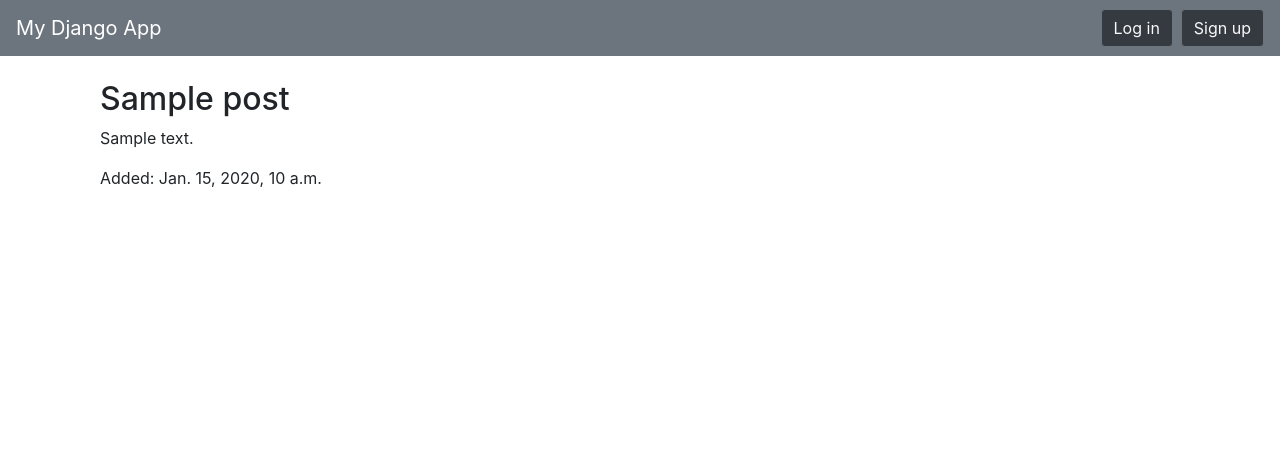
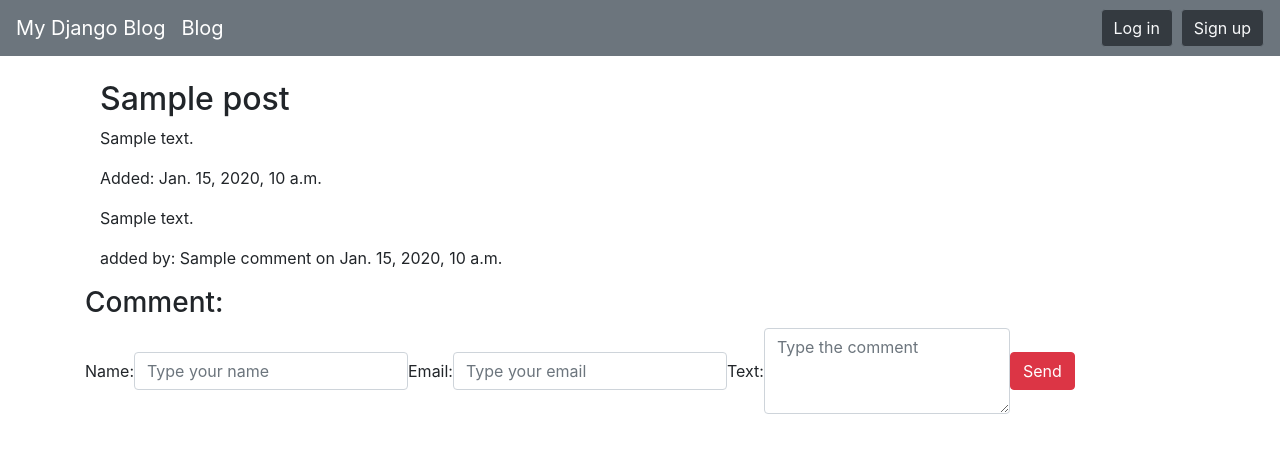
Before and after one commit to Jotest-account/django-blog-app, a Django app: template templates/blog/post_detail.html in a window 1280 px wide. Shown: the top 453 px of the page. Run offline with Django 3.2, Linux system fonts and the light colour scheme; the template is opened without the code that fills it: most values are stand-ins (such as "Sample title", 1, 10 or a date in 2020); some libraries are stand-ins or nearby versions.

Commit message:
Update to comments and convert from pipenv to pip

```diff
--- a/blog/admin.py
+++ b/blog/admin.py
@@ -1,6 +1,6 @@
 from django.contrib import admin
 
-from .models import Post
+from .models import Post, Comment
 
 
 class PostAdmin(admin.ModelAdmin):
@@ -10,3 +10,4 @@ class PostAdmin(admin.ModelAdmin):
 
 
 admin.site.register(Post, PostAdmin)
+admin.site.register(Comment)
--- a/blog/urls.py
+++ b/blog/urls.py
@@ -1,8 +1,9 @@
 from django.urls import path
 
-from .views import PostListView, PostDetailView
+from .views import PostListView, PostDetailView, CommentCreateView
 
 urlpatterns = [
     path('<slug:slug>', PostDetailView.as_view(), name='post_detail'),
     path('', PostListView.as_view(), name='post_list'),
+    path('<slug:slug>/add_comment', CommentCreateView.as_view(), name='create_comment')
 ]
--- a/templates/_base.html
+++ b/templates/_base.html
@@ -13,7 +13,8 @@
 <header>
     <!-- Fixed navbar -->
     <nav class="navbar navbar-expand-md navbar-dark bg-secondary mb-4">
-        <a class="navbar-brand" href="{% url 'home' %}">My Django App</a>
+        <a class="navbar-brand" href="{% url 'home' %}">My Django Blog</a>
+        <a href="{% url 'post_list' %}" class="navbar-brand">Blog</a>
         <button class="navbar-toggler" type="button" data-toggle="collapse" data-target="#navbarCollapse"
                 aria-controls="navbarCollapse" aria-expanded="false" aria-label="Toggle navigation">
             <span class="navbar-toggler-icon"></span>
--- /dev/null
+++ b/templates/blog/comment_form.html
@@ -0,0 +1,5 @@
+{% extends '_base.html' %}
+
+{% block content %}
+{{ request.POST }}
+{% endblock content %}
--- a/templates/blog/post_detail.html
+++ b/templates/blog/post_detail.html
@@ -9,5 +9,33 @@
         <p>
             Added: {{ post.added }}
         </p>
+        {% for comment in post.comments.all %}
+            <p>{{ comment.text }}</p>
+            <p>added by: {{ comment.name }} on {{ comment.added }}</p>
+        {% empty %}
+            <p>No comments added</p>
+        {% endfor %}
     </div>
+    <h3>Comment:</h3>
+
+    <form action={% url 'create_comment' post.slug %} method='post' class="form-inline ml-auto">
+        {% csrf_token %}
+        <div class="form-group">
+            <label for="name">Name:</label>
+            <input name="name" type="text" class="form-control" id="name"
+                   placeholder="Type your name">
+        </div>
+        <div class="form-group">
+            <label for="email">Email:</label>
+            <input name="email" type="email" class="form-control" id="email"
+                   placeholder="Type your email">
+        </div>
+        <div class="form-group">
+            <label for="text">Text:</label>
+            <textarea name="text" class="form-control" rows="3" id="text"
+                      placeholder="Type the comment"></textarea>
+        </div>
+        <button type="submit" class="btn btn-danger">Send</button>
+    </form>
+
 {% endblock content %}
```
Also changed, not shown: blog/models.py (+18 -1 lines), blog/views.py (+23 -2 lines), requirements.txt (added, +15 -0 lines), scripts/testdata.py (added, +162 -0 lines), blog/migrations/0003_comment.py (added), 1 other file. Lines whose indentation alone changed are shown as unchanged.
